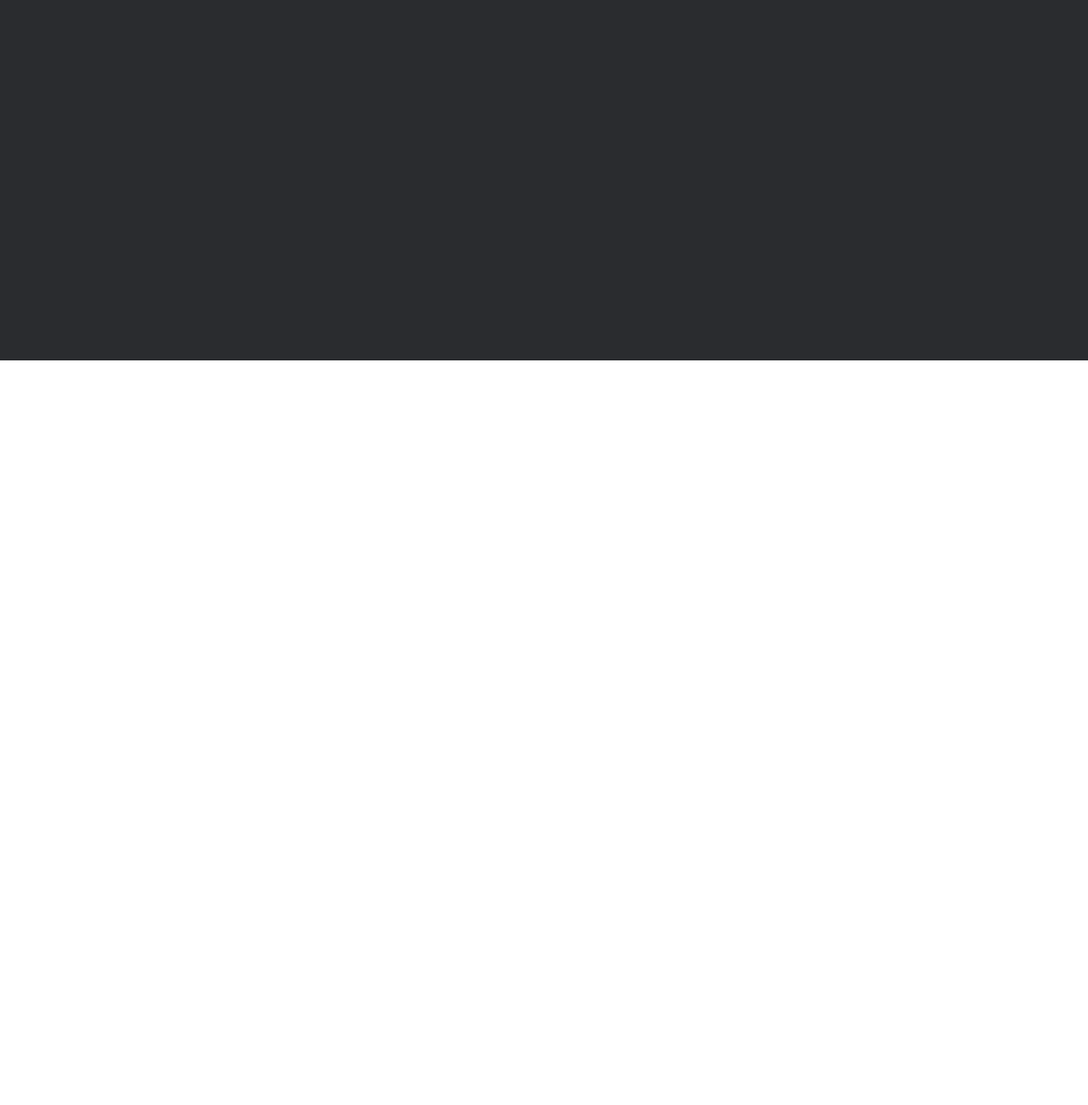
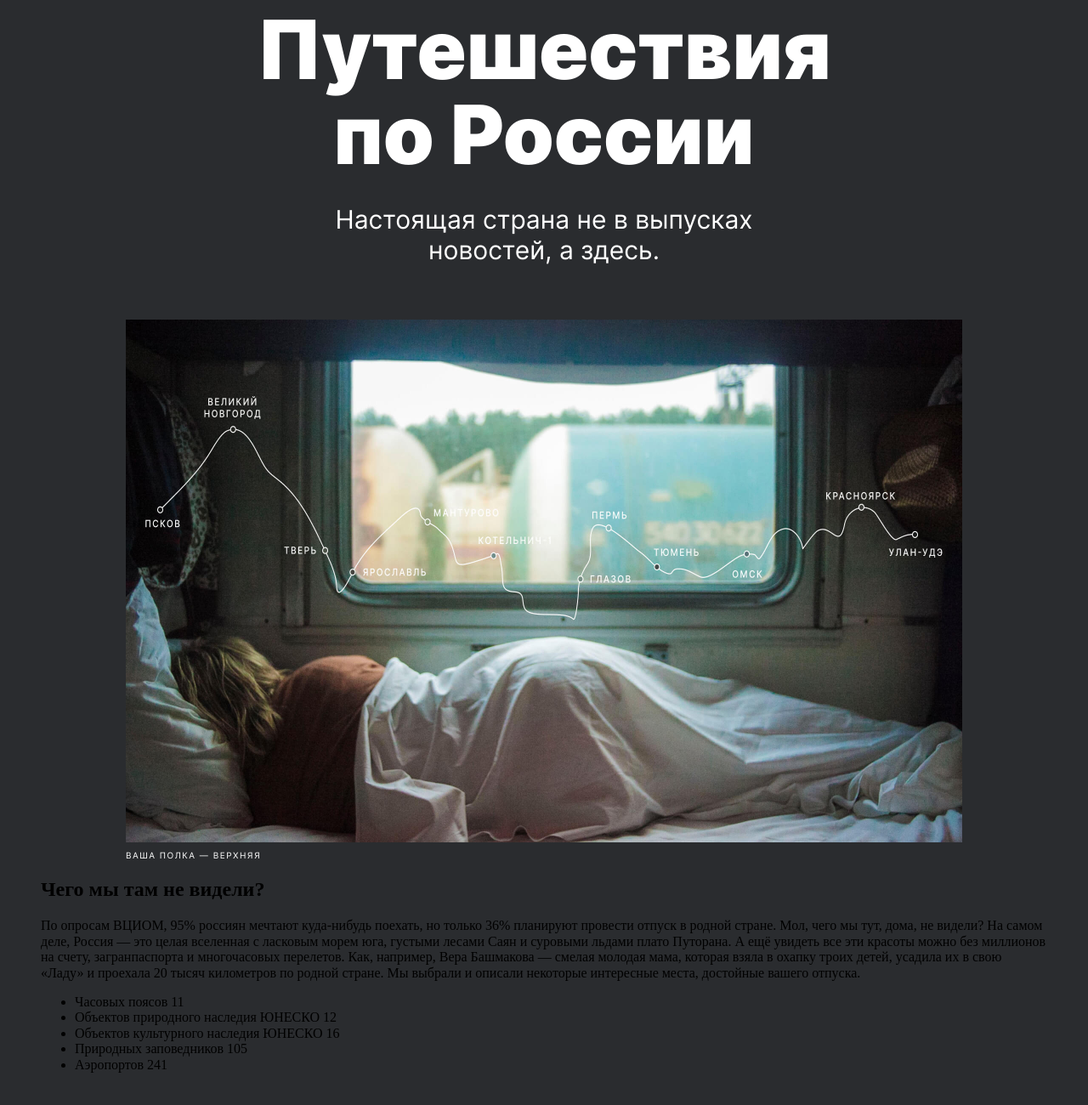
Before and after one commit to MaximArzhanov/russian-travel, a plain HTML site: page index.html in a window 1280 px wide. Shown: the part 128-1428 px from the top of the page at 85% size. Before the commit the page ends 800 px from the top, so only its background shows below. Drawn offline with Linux system fonts and the light colour scheme.

Commit message:
Создан блок lead

```diff
--- /dev/null
+++ b/blocks/content/__lead/content__lead.css
@@ -0,0 +1,4 @@
+.content__lead {
+  margin: 0 auto;
+  margin-top: 56px;
+}
--- /dev/null
+++ b/blocks/content/content.css
@@ -0,0 +1,4 @@
+.content {
+  margin: 0;
+  padding: 0;
+}
--- a/blocks/header/header.css
+++ b/blocks/header/header.css
@@ -1,6 +1,8 @@
 .header {
   margin: 0;
   padding: 0;
+  max-width: 1184px;
+  height: 52px;
   display: flex;
   justify-content:space-between;
   align-items: flex-end;
--- /dev/null
+++ b/blocks/lead/__caption/lead__caption.css
@@ -0,0 +1,14 @@
+.lead__caption {
+  margin-top: 8px;
+  padding: 0;
+  max-width: 300px;
+  height: 14px;
+  font-family: Inter;
+  font-style: normal;
+  font-weight: normal;
+  font-size: 10px;
+  line-height: 14px;
+  letter-spacing: 1.5px;
+  text-transform: uppercase;
+  color: #ffffff;
+}
--- /dev/null
+++ b/blocks/lead/__image/lead__image.css
@@ -0,0 +1,7 @@
+.lead__image {
+  margin: auto;
+  margin-top: 64px;
+  padding: 0;
+  width: 100%;
+  max-height: 615px;
+}
--- /dev/null
+++ b/blocks/lead/__subtitle/lead__subtitle.css
@@ -0,0 +1,14 @@
+.lead__subtitle {
+  margin: auto;
+  margin-top: 32px;
+  padding: 0;
+  max-width: 640px;
+  height: 72px;
+  font-family: Inter;
+  font-style: normal;
+  font-weight: normal;
+  font-size: 30px;
+  line-height: 36px;
+  color: #ffffff;
+  text-align: center;
+}
--- /dev/null
+++ b/blocks/lead/__title/lead__title.css
@@ -0,0 +1,13 @@
+.lead__title {
+  margin: auto;
+  padding: 0;
+  max-width: 720px;
+  height: 200px;
+  font-family: Inter;
+  font-style: normal;
+  font-weight: 900;
+  font-size: 96px;
+  line-height: 100px;
+  color: #ffffff;
+  text-align: center;
+}
--- /dev/null
+++ b/blocks/lead/lead.css
@@ -0,0 +1,8 @@
+.lead {
+  margin: 0;
+  padding: 0;
+  max-width: 984px;
+  max-height: 1005px;
+  display: flex;
+  flex-direction: column;
+}
--- /dev/null
+++ b/blocks/page/__header/page__header.css
@@ -0,0 +1,3 @@
+.page__header {
+  margin: 0 auto;
+}
--- a/blocks/page/page.css
+++ b/blocks/page/page.css
@@ -2,7 +2,4 @@
   background: #2a2c2f;
   margin: 0;
   padding: 28px 48px 24px 48px;
-
-
-  height: 500px;
 }
--- a/index.html
+++ b/index.html
@@ -8,13 +8,75 @@
 </head>
 <body>
   <div class="page">
-    <header class="header">
+
+    <!--  header  -->
+    <header class="header page__header">
       <div class="header__logo"></div>
       <div class="header__lang-links">
         <a href="#" class="header__lang-link header__lang-link_selected">Ru</a>
         <a href="#" class="header__lang-link">En</a>
       </div>
     </header>
+
+    <!--  main  -->
+    <main class="content">
+
+      <!--  section lead  -->
+      <section class="lead content__lead">
+        <h1 class="lead__title">
+          Путешествия по России
+        </h1>
+        <p class="lead__subtitle">
+          Настоящая страна не в выпусках новостей, а здесь.
+        </p>
+        <img src="./images/lead-polka.jpg"
+             alt="Фото: Плацкарт, нижняя полка."
+             class="lead__image">
+        <p class="lead__caption">
+          ваша полка — верхняя
+        </p>
+      </section>
+
+      <!--  section intro  -->
+      <section class="intro content__intro">
+        <h2 class="intro__title">
+          Чего мы там не видели?
+        </h2>
+        <p class="intro__text">
+          По опросам ВЦИОМ, 95% россиян мечтают куда-нибудь поехать,
+          но только 36% планируют провести отпуск в родной стране.
+          Мол, чего мы тут, дома, не видели? На самом деле,
+          Россия — это целая вселенная с ласковым морем юга,
+          густыми лесами Саян и суровыми льдами плато Путорана.
+          А ещё увидеть все эти красоты можно без миллионов на счету,
+          загранпаспорта и многочасовых перелетов.
+          Как, например, Вера Башмакова — смелая молодая мама,
+          которая взяла в охапку троих детей,
+          усадила их в свою «Ладу» и проехала 20 тысяч километров по родной стране.
+          Мы выбрали и описали некоторые интересные места, достойные вашего отпуска.
+        </p>
+        <ul class="intro__list">
+          <li class="intro__point">
+            Часовых поясов 11
+          </li>
+          <li class="intro__point">
+            Объектов природного наследия ЮНЕСКО 12
+          </li>
+          <li class="intro__point">
+            Объектов культурного наследия ЮНЕСКО 16
+          </li>
+          <li class="intro__point">
+            Природных заповедников 105
+          </li>
+          <li class="intro__point">
+            Аэропортов 241
+          </li>
+        </ul>
+      </section>
+
+    </main>
+
+
   </div>
 </body>
 </html>
--- a/pages/index.css
+++ b/pages/index.css
@@ -9,7 +9,19 @@
 
 /*  блок header  */
 @import url("../blocks/header/header.css");
+@import url("../blocks/page/__header/page__header.css"); /* микс */
 @import url("../blocks/header/__logo/header__logo.css");
 @import url("../blocks/header/__lang-links/header__lang-links.css");
 @import url("../blocks/header/__lang-link/header__lang-link.css");
 @import url("../blocks/header/__lang-link/_selected/header__lang-link_selected.css");
+
+/*  блок lead  */
+@import url("../blocks/content/content.css");
+
+/*  блок lead  */
+@import url("../blocks/lead/lead.css");
+@import url("../blocks/content/__lead/content__lead.css"); /* микс */
+@import url("../blocks/lead/__title/lead__title.css");
+@import url("../blocks/lead/__subtitle/lead__subtitle.css");
+@import url("../blocks/lead/__image/lead__image.css");
+@import url("../blocks/lead/__caption/lead__caption.css");
```
